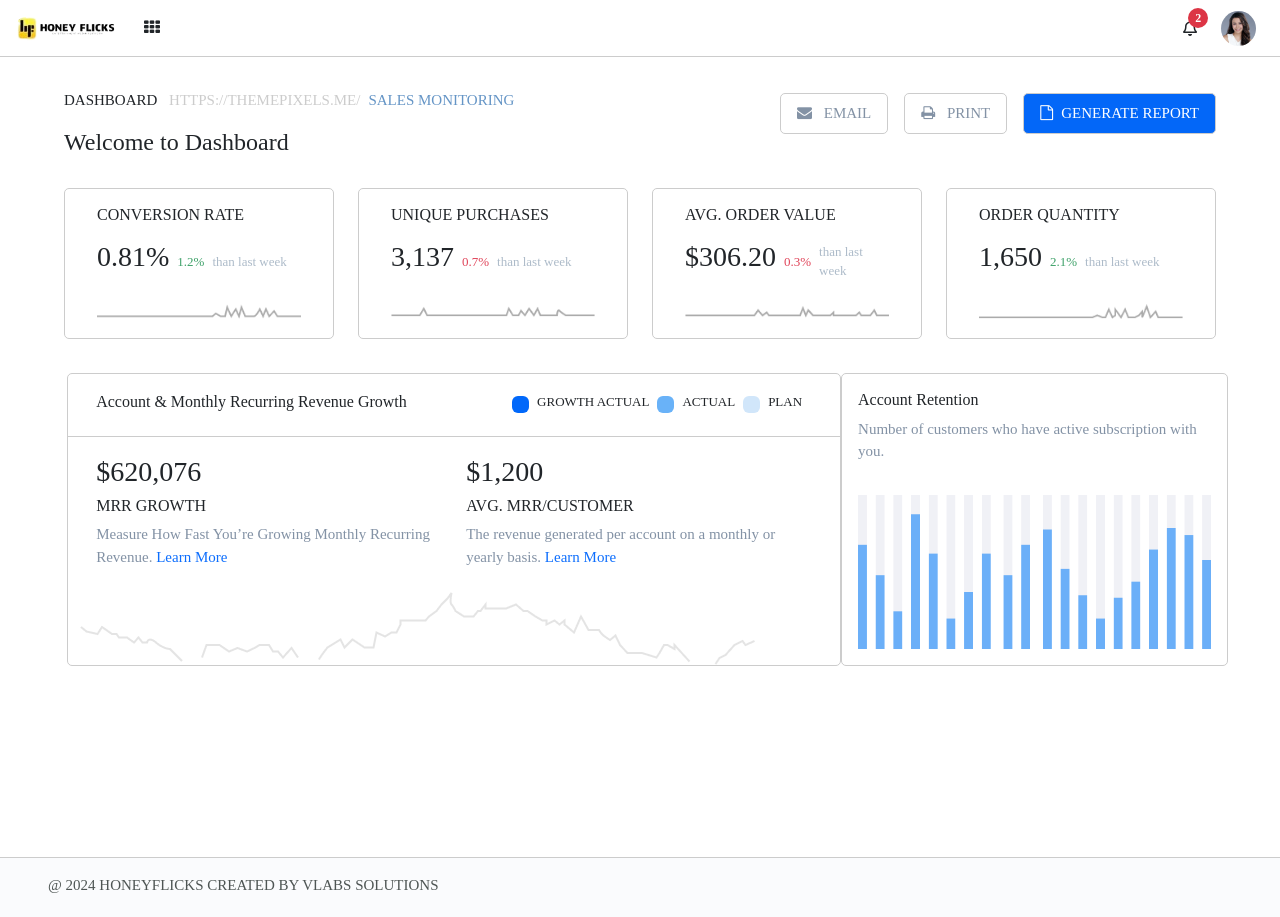
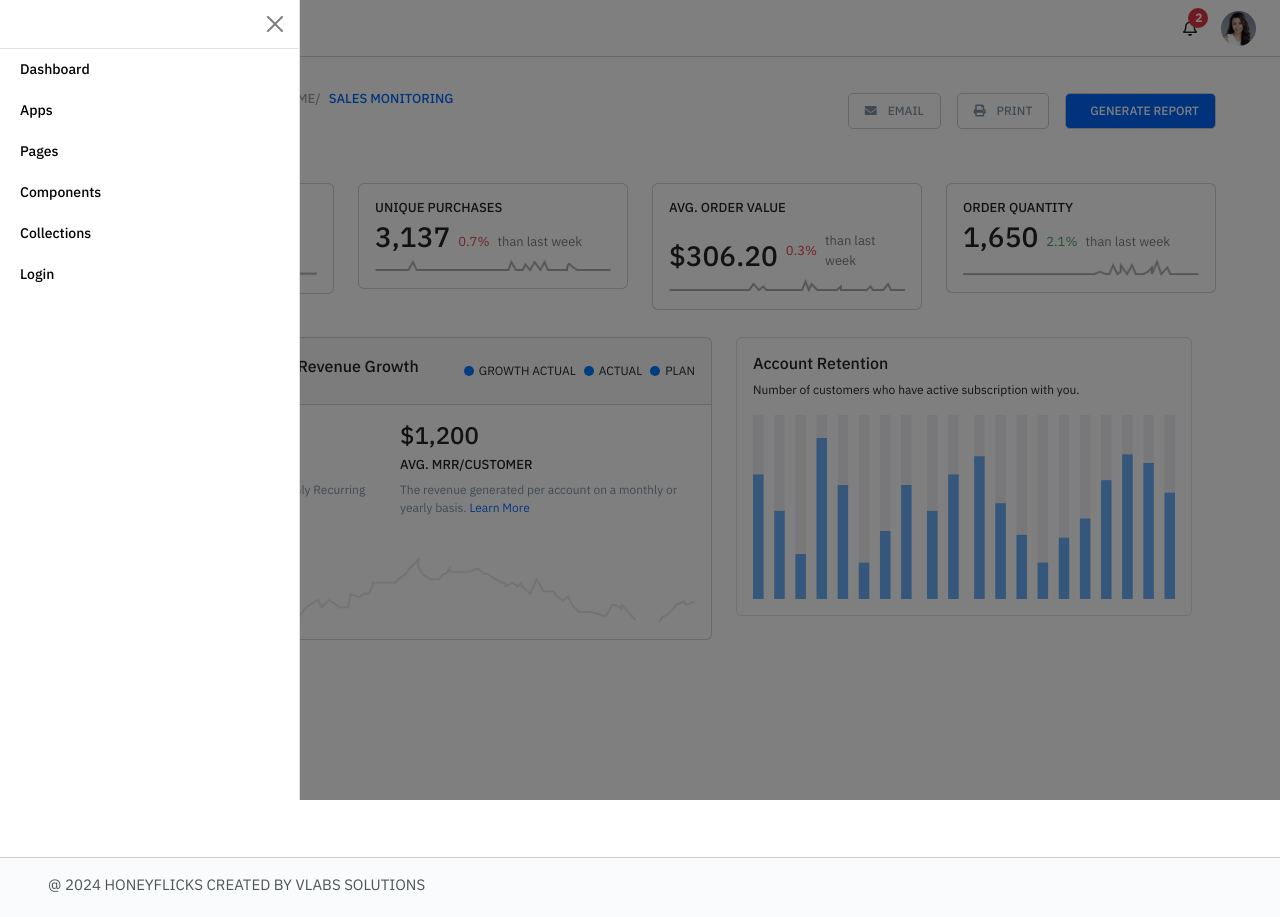
Before and after one commit to DivyaG7/Dashboard, a plain HTML site: page Divya-work/assessment/index.html in a window 1280 px wide. Both pictures are taken after a click on the icon 152 px from the left and 27 px from the top of the page. Drawn offline with nearby package versions, Linux system fonts and the light colour scheme.

Commit message:
Initial commit

```diff
--- a/Divya-work/assessment/dashboard.css
+++ b/Divya-work/assessment/dashboard.css
@@ -1,6 +1,69 @@
-*{
-    font-family: ibm;
+* {
+    font-family: "IBM Plex Sans", sans-serif;
+
 }
+
+.modal.sidebar-modal {
+    position: fixed;
+    top: 0;
+    left: 0;
+    width: 300px;
+    height: 100%;
+    margin: 0;
+    padding: 0;
+    z-index: 1040;
+    overflow-y: auto;
+    background-color: #fff;
+    border-right: 1px solid #ddd;
+}
+
+.modal-dialog.modal-dialog-slideout {
+    margin: 0;
+}
+
+.modal-content {
+    border: 0;
+}
+
+.modal-body {
+    padding: 0;
+}
+
+.sidebar-dropdown {
+    list-style: none;
+    padding: 0;
+    margin: 0;
+}
+
+.sidebar-dropdown li {
+    padding: 10px 20px;
+    font-size: 14px;
+    font-weight: 500;
+}
+
+.sidebar-dropdown a{
+    text-decoration: none;
+    color: black;
+}
+
+.sidebar-dropdown a:hover{
+    color: #0367f8;
+}
+
+.sidebar-dropdown li:last-child {
+    border-bottom: none;
+}
+
+.modal.sidebar-modal {
+    z-index: 1041;
+}
+
+.modal-backdrop {
+    z-index: 1040;
+}
+
+
+
 
 .navbar {
     border-bottom: 1px solid #ccc;
@@ -20,15 +83,20 @@
 }
 
 .col1 p{
-    font-size: 15px;
+    font-size: small;
+    font-weight: 500;
+}
+
+.col1 h4{
+    font-size: 22px;
 }
 
 .col1 span{
-    color: #ccc;
+    color: #a1a1a1;
 }
 
 .col1 #sales{
-    color: #6595c6 !important;
+    color: #0367f8 !important;
 }
 
 .col2 .left-content{
@@ -36,10 +104,14 @@
     align-items: center;
 }
 
+.tx-11{
+    font-size: small;
+}
 
 .left-content button{
     text-align: center;
-    font-size: 15px;
+    font-size: 12px;
+    font-weight: 500;
     box-sizing: border-box;
     border: 1px solid #ccc;
     border-radius: 5px;
@@ -61,56 +133,27 @@
     }
 }
 
-.dashbord-detail .first-col,.two-col, .third-col, .four-col{
-    box-sizing: border-box;
-    border: 1px solid #ccc;
-    border-radius: 5px;
-    text-align: left;
-    padding: 1rem 2rem;
-    margin-bottom: 10px;
+.dashbord-detail{
+    margin-bottom: 3px;
 }
 
 
 
-.dashbord-detail .first{
+.tx-success{
     color: #3ea169;
     font-size: 13px;
 }
 
-.dashbord-detail .first1{
+.tx-success1{
+    color: #e04459;
+    font-size: 13px;
+}
+
+.dashbord-detail .tx-color-03{
     color: #adbbc9;
     font-size: 13px;
 }
 
-.dashbord-detail .two{
-    color: #e04459;
-    font-size: 13px;
-}
-
-.dashbord-detail .two1{
-    color: #adbbc9;
-    font-size: 13px;
-}
-
-.dashbord-detail .third{
-    color: #e04459;
-    font-size: 13px;
-}
-
-.dashbord-detail .third1{
-    color: #adbbc9;
-    font-size: 13px;
-}
-
-.dashbord-detail .four{
-    color: #3ea169;
-    font-size: 13px;
-}
-
-.dashbord-detail .four1{
-    color: #adbbc9;
-    font-size: 13px;
-}
 
 .second-row{
     margin-left: .2rem;
@@ -122,33 +165,26 @@
     border-radius: 5px;
 }
 
-@media screen and (max-width: 1050px){
-    .account-detail .row{
-        display: flex;
-        flex-direction: column;
-        align-items: flex-start;
-    }
+/* Target the first span element within each list item */
+.card-header ul li .mg-r-5{
+    display: block;
+    width: 10px;
+    height: 10px;
+    border-radius: 50%; /* To make the span round */
+    background-color: #007bff; /* Blue background color */
+    margin-right: 5px; /* Optional margin to separate each span */
 }
 
-.account-detail .row{
-    display: flex;
-    justify-content: space-between;
-    padding: .5rem 1rem;
-    margin-top: 10px;
+.chart-two .image{
+    width: 100%;
 }
 
-.account-detail .account{
-    box-sizing: border-box;
-    border-bottom: 1px solid #ccc;
+.image{
+    width: 100%;
+    height: 100%;
 }
 
-.growth{
-    justify-content: center;
-    align-items: center;
-    font-size: 13px;
-}
-
-.round{
+/* .round{
     display: flex;
     justify-content: center;
     align-items: center;
@@ -172,27 +208,23 @@
 
 .round .plan{
     background: #d1e6fa;
+} */
+
+.tx-color-03{
+    font-size: 12px;
+}
+
+.card .d-xl-flex p{
+    color: #7b7d82;
 }
 
 .revenue p{
-    font-size: 15px;
+    font-size: 12px;
     color: #8392a5;
 }
 
-.subscription{
-    box-sizing: border-box;
-    border: 1px solid #ccc;
-    border-radius: 5px;
-    display: flex;
-    flex-direction: column;
-    justify-content: center;
-    align-items: flex-start;
-    padding: 1rem 1rem;
-}
-
-.subscription p{
-    font-size: 15px;
-    color: #8392a5;
+.revenue h6{
+    font-size: small;
 }
 
 .bg{
--- a/Divya-work/assessment/index.html
+++ b/Divya-work/assessment/index.html
@@ -8,7 +8,7 @@
     <link href="https://cdn.jsdelivr.net/npm/bootstrap@5.3.3/dist/css/bootstrap.min.css" rel="stylesheet"
         integrity="sha384-QWTKZyjpPEjISv5WaRU9OFeRpok6YctnYmDr5pNlyT2bRjXh0JMhjY6hW+ALEwIH" crossorigin="anonymous">
     <link rel="stylesheet" href="./dashboard.css">
-    <!-- Add this to the head of your HTML file -->
+
     <link rel="stylesheet" href="https://cdnjs.cloudflare.com/ajax/libs/font-awesome/5.15.4/css/all.min.css">
 
     <script src="https://code.jquery.com/jquery-3.2.1.slim.min.js"
@@ -20,7 +20,9 @@
     <script src="https://cdn.jsdelivr.net/npm/bootstrap@4.0.0/dist/js/bootstrap.min.js"
         integrity="sha384-JZR6Spejh4U02d8jOt6vLEHfe/JQGiRRSQQxSfFWpi1MquVdAyjUar5+76PVCmYl"
         crossorigin="anonymous"></script>
-    <link rel="stylesheet" href="https://cdnjs.cloudflare.com/ajax/libs/font-awesome/4.7.0/css/font-awesome.min.css">
+        <link rel="preconnect" href="https://fonts.googleapis.com">
+        <link rel="preconnect" href="https://fonts.gstatic.com" crossorigin>
+        <link href="https://fonts.googleapis.com/css2?family=IBM+Plex+Sans:ital,wght@0,100;0,200;0,300;0,400;0,500;0,600;0,700;1,100;1,200;1,300;1,400;1,500;1,600;1,700&display=swap" rel="stylesheet">
 </head>
 
 <body>
@@ -33,15 +35,8 @@
                 </a>
             </div>
             <div class="ms-auto">
-                <i class="fa fa-th" aria-hidden="true" data-bs-toggle="dropdown" aria-expanded="false"></i>
-                <ul class="dropdown-menu">
-                    <li><a class="dropdown-item" href="/index.html">Dashboard</a></li>
-                    <li><a class="dropdown-item" href="/index.html">Apps</a></li>
-                    <li><a class="dropdown-item" href="/index.html">Pages</a></li>
-                    <li><a class="dropdown-item" href="/index.html">Components</a></li>
-                    <li><a class="dropdown-item" href="/index.html">Collections</a></li>
-                    <li><a class="dropdown-item" href="./login-page.html">Login</a></li>
-                </ul>
+                <i id="sidebar-toggler" class="fa fa-th" aria-hidden="true"
+                    data-bs-target="#sidebarModal" aria-expanded="false"></i>
             </div>
         </div>
 
@@ -57,6 +52,30 @@
         </div>
     </nav>
 
+    <!-- Sidebar Modal -->
+    <div class="modal sidebar-modal fade" id="sidebarModal" tabindex="-1" aria-labelledby="sidebarModalLabel"
+        aria-hidden="true">
+        <div class="modal-dialog modal-dialog-slideout">
+            <div class="modal-content">
+                <div class="modal-header">
+                    <button type="button" class="btn-close" data-bs-dismiss="modal" aria-label="Close"></button>
+                </div>
+                <div class="modal-body">
+                    <ul class="sidebar-dropdown">
+                        <li><a href="/index.html">Dashboard</a></li>
+                        <li><a href="/index.html">Apps</a></li>
+                        <li><a href="/index.html">Pages</a></li>
+                        <li><a href="/index.html">Components</a></li>
+                        <li><a href="/index.html">Collections</a></li>
+                        <li><a href="./login-page.html">Login</a></li>
+                    </ul>
+                </div>
+            </div>
+        </div>
+    </div>
+
+    <!-- Overlay -->
+    <div id="overlay"></div>
 
     <section class="dashboard">
         <div class="row dashboard-head">
@@ -80,117 +99,135 @@
             </div>
         </div>
 
-        <div class="row mt-4">
+        <div class="row row-xs mt-4">
             <div class="col-md-6 col-lg-3 dashbord-detail">
-                <div class="first-col">
-                    <h6>
-                        <p>CONVERSION RATE</p>
+                <div class="card card-body">
+                    <h6 class="tx-uppercase tx-11 tx-spacing-1 tx-color-02 tx-semibold mg-b-8">CONVERSION RATE
                     </h6>
-                    <div class="d-flex justify-content-left align-items-center gap-2">
-                        <h3>
-                            <p class="value">0.81%</p>
+                    <div class="d-flex d-lg-block d-xl-flex align-items-end">
+                        <h3 class="tx-normal tx-rubik mg-b-0 mg-r-5 lh-1">
+                            0.81%
                         </h3>
-                        <p class="first">1.2% </p>
-                        <p class="first1">than last week</p>
+                        <p class="d-flex tx-color-03 mg-b-0 gap-2 m-2"><span
+                                class="tx-medium tx-success d-inline-flex align-items-center">1.2%<ion-icon
+                                    name="arrow-up-outline"></ion-icon></span> than last week</p>
                     </div>
                     <img src="./assets/chart-1.png" alt="Img" class="img-fluid" />
                 </div>
             </div>
+
             <div class="col-md-6 col-lg-3 dashbord-detail">
-                <div class="two-col">
-                    <h6>
-                        <P>UNIQUE PURCHASES</P>
+                <div class="card card-body">
+                    <h6 class="tx-uppercase tx-11 tx-spacing-1 tx-color-02 tx-semibold mg-b-8">
+                        UNIQUE PURCHASES
                     </h6>
-                    <div class="d-flex justify-content-left align-items-center gap-2">
-                        <h3>
-                            <p class="value">3,137 </p>
+                    <div class="d-flex d-lg-block d-xl-flex align-items-end">
+                        <h3 class="tx-normal tx-rubik mg-b-0 mg-r-5 lh-1">
+                            3,137
                         </h3>
-                        <p class="two">0.7%</p>
-                        <p class="two1">than last week</p>
+                        <p class="d-flex tx-color-03 mg-b-0 gap-2 m-2"><span
+                                class="tx-medium tx-success1 d-inline-flex align-items-center">0.7%<ion-icon
+                                    name="arrow-up-outline"></ion-icon></span> than last week</p>
                     </div>
                     <img src="./assets/chart-2.png" alt="Img" class="img-fluid" />
                 </div>
             </div>
             <div class="col-md-6 col-lg-3 dashbord-detail">
-                <div class="third-col">
-                    <h6>
-                        <P>AVG. ORDER VALUE</P>
+                <div class="card card-body">
+                    <h6 class="tx-uppercase tx-11 tx-spacing-1 tx-color-02 tx-semibold mg-b-8">
+                        AVG. ORDER VALUE
                     </h6>
-                    <div class="d-flex justify-content-left align-items-center gap-2">
-                        <h3>
-                            <p class="value">$306.20</p>
+                    <div class="d-flex d-lg-block d-xl-flex align-items-end">
+                        <h3 class="tx-normal tx-rubik mg-b-0 mg-r-5 lh-1">
+                            $306.20
                         </h3>
-                        <p class="third">0.3%</p>
-                        <p class="third1">than last week</p>
+                        <p class="d-flex tx-color-03 mg-b-0 gap-2 m-2"><span
+                                class="tx-medium tx-success1 d-inline-flex align-items-center">0.3%<ion-icon
+                                    name="arrow-up-outline"></ion-icon></span> than last week</p>
                     </div>
                     <img src="./assets/chart-3.png" alt="Img" class="img-fluid" />
                 </div>
             </div>
             <div class="col-md-6 col-lg-3 dashbord-detail">
-                <div class="four-col">
-                    <h6>
-                        <P>ORDER QUANTITY</P>
+                <div class="card card-body">
+                    <h6 class="tx-uppercase tx-11 tx-spacing-1 tx-color-02 tx-semibold mg-b-8">
+                        ORDER QUANTITY
                     </h6>
-                    <div class="d-flex justify-content-left align-items-center gap-2">
-                        <h3>
-                            <p class="value">1,650</p>
+                    <div class="d-flex d-lg-block d-xl-flex align-items-end">
+                        <h3 class="tx-normal tx-rubik mg-b-0 mg-r-5 lh-1">
+                            1,650
                         </h3>
-                        <p class="four">2.1%</p>
-                        <p class="four1">than last week</p>
+                        <p class="d-flex tx-color-03 mg-b-0 gap-2 m-2"><span
+                                class="tx-medium tx-success d-inline-flex align-items-center">2.1%<ion-icon
+                                    name="arrow-up-outline"></ion-icon></span> than last week</p>
                     </div>
                     <img src="./assets/chart-4.png" alt="Img" class="img-fluid" />
                 </div>
             </div>
+
+
+
+            <div class="row row-xs mt-4">
+                <div class="col-lg-8 col-xl-7 mg-t-10 mb-3">
+                    <div class="card">
+                        <div class="card-header pd-y-20 d-md-flex align-items-center justify-content-between">
+                            <h6 class="mg-b-0">Account & Monthly Recurring Revenue Growth</h6>
+                            <ul class="list-inline d-flex mg-t-20 mg-sm-t-10 mg-md-t-0 mg-b-0 mt-3">
+                                <li class="list-inline-item d-flex align-items-center">
+                                    <span class="d-block wd-10 ht-10 rounded mg-r-5"></span>
+                                    <span class="tx-sans tx-uppercase tx-10 tx-medium tx-color-03">GROWTH ACTUAL</span>
+                                </li>
+                                <li class="list-inline-item d-flex align-items-center mg-l-5">
+                                    <span class="d-block wd-10 ht-10 bg-df-2 rounded mg-r-5"></span>
+                                    <span class="tx-sans tx-uppercase tx-10 tx-medium tx-color-03">ACTUAL</span>
+                                </li>
+                                <li class="list-inline-item d-flex align-items-center mg-l-5">
+                                    <span class="d-block wd-10 ht-10 bg-df-3 rounded mg-r-5"></span>
+                                    <span class="tx-sans tx-uppercase tx-10 tx-medium tx-color-03">PLAN</span>
+                                </li>
+                            </ul>
                         </div>
 
-        <div class="row mt-4 second-row">
-            <div class="col-md-8 account-detail">
-                <div class="row account">
-                    <div class="col-md-6">
-                        <h6>Account & Monthly Recurring Revenue Growth</h6>
+                        <div class="card-body pos-relative pd-0">
+                            <div class="pos-absolute t-20 l-20 wd-xl-100p z-index-10">
+                                <div class="row">
+                                    <div class="col-md-6 revenue">
+                                        <h4>$620,076</h4>
+                                        <h6>MRR GROWTH</h6>
+                                        <p>Measure How Fast You’re Growing Monthly Recurring Revenue. <a
+                                                href="/index.html" class="text-decoration-none">Learn More</a></p>
                                     </div>
-                    <div class="col-md-6 d-flex gap-2 growth ps-5">
-                        <div class="round gap-2">
-                            <span class="act-gro"></span>
-                            <P>GROWTH ACTUAL</P>
+                                    <div class="col-md-6 revenue">
+                                        <h4>$1,200</h4>
+                                        <h6>AVG. MRR/CUSTOMER</h6>
+                                        <p>The revenue generated per account on a monthly or yearly basis. <a
+                                                href="/index.html" class="text-decoration-none">Learn More</a></p>
                                     </div>
-                        <div class=" round  gap-2">
-                            <span class="act"></span>
-                            <P>ACTUAL</P>
                                 </div>
-                        <div class="round gap-2">
-                            <span class="plan"></span>
-                            <P>PLAN</P>
+                                <img src="./assets/chart-6.png" alt="Img" class="img-fluid image mt-4" />
+                            </div>
                         </div>
                     </div>
                 </div>
 
-                <div class="row">
-                    <div class="col-md-6 revenue">
-                        <h3>$620,076</h3>
-                        <h6>MRR GROWTH</h6>
-                        <p>Measure How Fast You’re Growing Monthly Recurring Revenue. <a href="/index.html"
-                                class="text-decoration-none">Learn More</a></p>
+
+                <div class="col-lg-4 col-xl-5 mg-t-10">
+                    <div class="border p-3 rounded">
+                        <div class="card-header pd-t-20 pd-b-0 bd-b-0">
+                            <h6 class="mg-b-5">Account Retention</h6>
+                            <p class="tx-10 tx-color-03 mg-b-0">Number of customers who have active subscription with
+                                you.
+                            </p>
                         </div>
-                    <div class="col-md-6 revenue">
-                        <h3>$1,200</h3>
-                        <h6>AVG. MRR/CUSTOMER</h6>
-                        <p>The revenue generated per account on a monthly or yearly basis. <a href="/index.html"
-                                class="text-decoration-none">Learn More</a></p>
+                        <div class="card-body pd-20">
+                            <div class="chart-two mg-b-20">
+                                <img src="./assets/chart-5.png" alt="Img" class="img-fluid image" />
                             </div>
                         </div>
-                <img src="./assets/chart-6.png" alt="Img" class="img-fluid" />
-            </div>
-            <div class="col-md-4 subscription">
-                <div class="col-12">
-                    <h6>Account Retention</h6>
-                    <p>Number of customers who have active subscription with you.</p>
-                    <img src="./assets/chart-5.png" alt="Img" class="img-fluid mt-3" />
                     </div>
                 </div>
             </div>
     </section>
-
 
     <footer class="bg">
         <div class="footer pt-3 ps-5 pb-1">
@@ -198,7 +235,13 @@
         </div>
     </footer>
 
-    <script src="./script.js"></script>
+
+    <script src="https://cdn.jsdelivr.net/npm/bootstrap@5.3.3/dist/js/bootstrap.bundle.min.js"></script>
+
+    <!-- JavaScript code -->
+    <script src="/script.js"></script>
+
+
 
 </body>
 
--- a/Divya-work/assessment/login.css
+++ b/Divya-work/assessment/login.css
@@ -1,5 +1,7 @@
-*{
-    font-family: ibm;
+* {
+    font-family: "IBM Plex Sans", sans-serif;
+    font-weight: 400;
+    font-style: normal;
 }
 
 .navbar {
@@ -7,7 +9,7 @@
     background: #FFFF;
 }
 
-.login-page{
+.login-page {
     width: 100%;
     overflow: hidden;
     height: 100vh;
@@ -18,47 +20,48 @@
     padding: 4rem;
 }
 
-.login-heading p{
+.login-heading p {
     color: #8392a5;
 }
 
-.form-detail{
+.form-detail {
     display: flex;
     flex-direction: row;
     column-gap: 5%;
 }
 
-.form-detail input{
+.form-detail input {
     width: 30vw;
 }
 
-.form-group ::placeholder{
+.form-group ::placeholder {
     color: #d7dce0;
 }
 
-.form-btn .btn{
+.form-btn .btn {
     width: 30vw;
     background: #032893;
     color: #FFFF;
 }
 
-@media screen and (max-width: 767px){
-    #password{
+@media screen and (max-width: 767px) {
+    #password {
         display: flex;
         flex-direction: column;
         gap: 30px;
     }
-    .form-detail input{
+
+    .form-detail input {
         width: 70vw;
     }
 
 }
 
-.bg{
+.bg {
     background: #fafbfd;
 }
 
-.footer{
+.footer {
     border-top: 2px solid #ccc;
     color: #4e5554;
     font-size: 15px;
--- a/Divya-work/assessment/script.js
+++ b/Divya-work/assessment/script.js
@@ -1,21 +1,34 @@
-document.addEventListener("DOMContentLoaded", function() {
-    const menuIcon = document.querySelector('[data-bs-toggle="dropdown"]');
-    const dropdownMenu = menuIcon.nextElementSibling;
+// document.addEventListener("DOMContentLoaded", function() {
+//     const menuIcon = document.querySelector('[data-bs-toggle="dropdown"]');
+//     const dropdownMenu = menuIcon.nextElementSibling;
 
-    menuIcon.addEventListener('click', function() {
-        const isDisplayed = dropdownMenu.classList.contains('show');
-        if (isDisplayed) {
-            dropdownMenu.classList.remove('show');
-        } else {
-            dropdownMenu.classList.add('show');
-        }
-    });
+//     menuIcon.addEventListener('click', function() {
+//         const isDisplayed = dropdownMenu.classList.contains('show');
+//         if (isDisplayed) {
+//             dropdownMenu.classList.remove('show');
+//         } else {
+//             dropdownMenu.classList.add('show');
+//         }
+//     });
 
-    menuIcon.addEventListener('mouseenter', function() {
-        dropdownMenu.classList.add('show');
-    });
+//     menuIcon.addEventListener('mouseenter', function() {
+//         dropdownMenu.classList.add('show');
+//     });
 
-    dropdownMenu.addEventListener('mouseleave', function() {
-        dropdownMenu.classList.remove('show');
-    });
+//     dropdownMenu.addEventListener('mouseleave', function() {
+//         dropdownMenu.classList.remove('show');
+//     });
+// });
+
+document.getElementById('sidebar-toggler').addEventListener('click', function() {
+    var sidebarModal = new bootstrap.Modal(document.getElementById('sidebarModal'));
+    sidebarModal.toggle();
+    document.getElementById('overlay').classList.toggle('active');
 });
+
+// Close the sidebar modal and overlay when the close button is clicked
+document.querySelector('#sidebarModal .btn-close').addEventListener('click', function() {
+    var sidebarModal = new bootstrap.Modal(document.getElementById('sidebarModal'));
+    sidebarModal.hide();
+    document.getElementById('overlay').classList.remove('active');
+});
```
Also changed, not shown: Divya-work/assessment/login-page.html (+6 -0 lines). Lines whose indentation alone changed are shown as unchanged.
